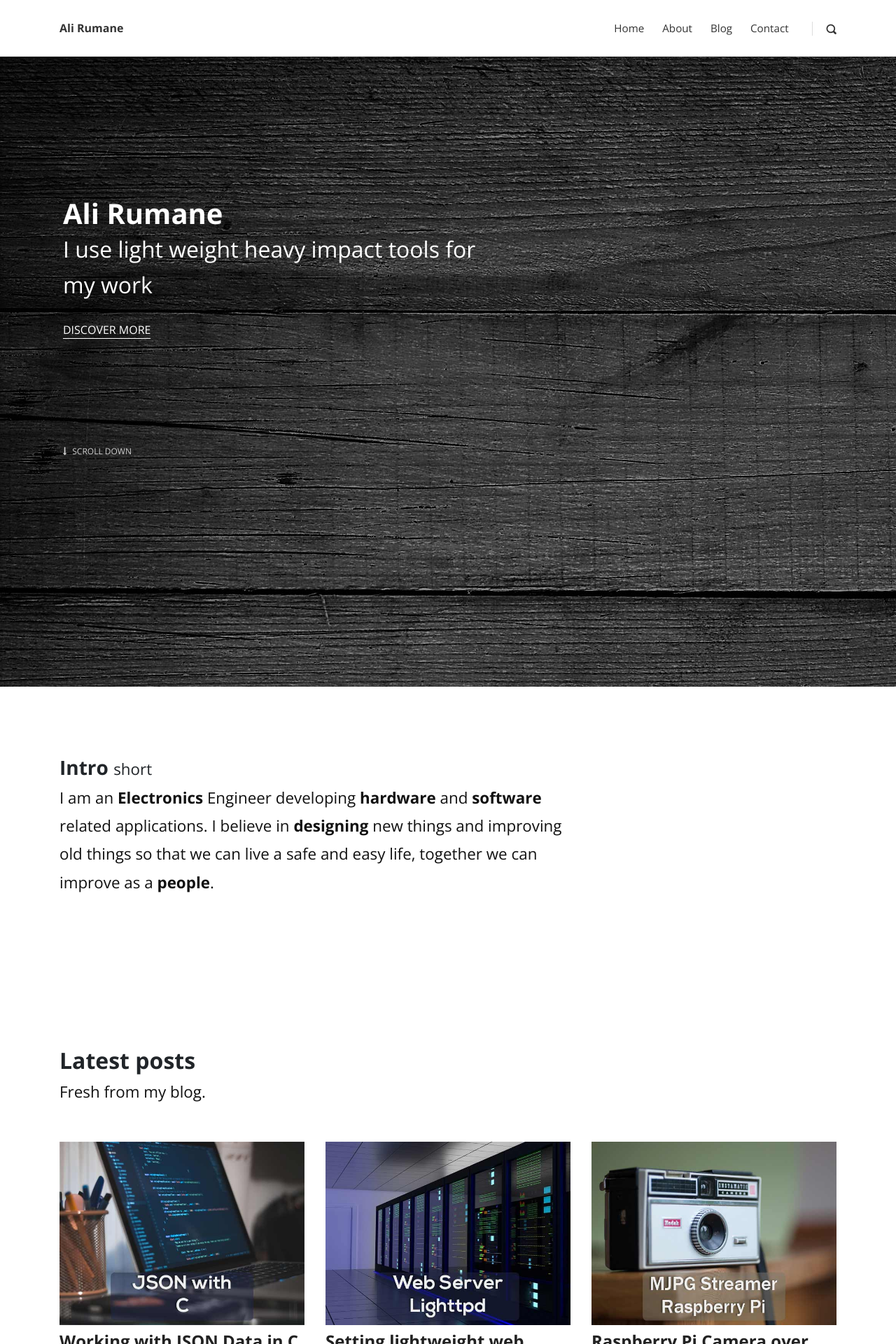
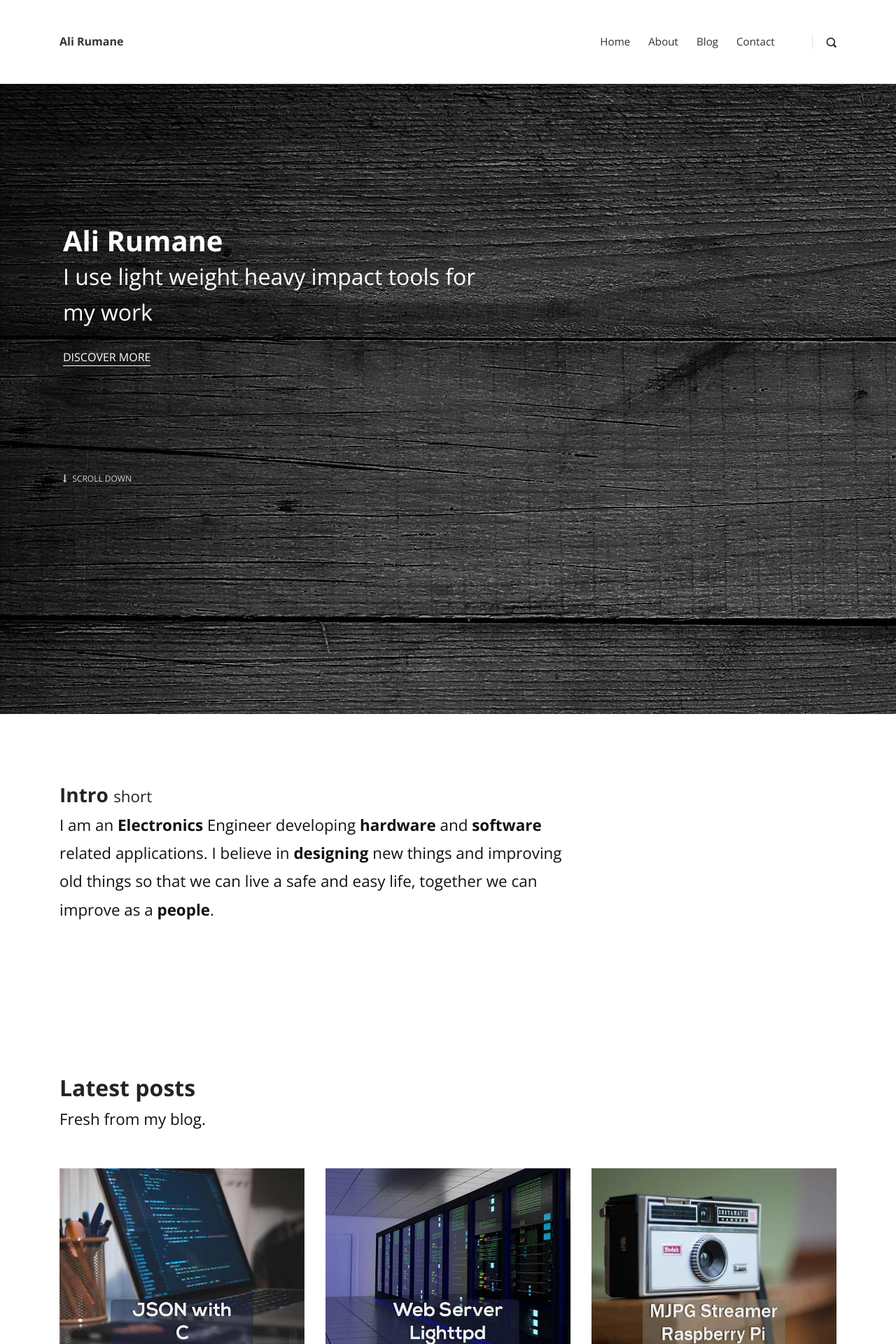
Before and after one commit to alirumane/alirumane.github.io, a Jekyll site: the page built from index.html, in a window 1280 px wide. Shown: the top 1920 px of the page at 70% size. Built offline with Jekyll 4.4.1, drawn with Linux system fonts in a browser that asks for light colours; comment, search, counter and statistics services are not loaded.

Commit message:
Update custom.css

```diff
--- a/assets/css/custom.css
+++ b/assets/css/custom.css
@@ -1,4 +1,8 @@
 /* your styles go here */
+
+ul {
+  padding: 20px;
+}
 
 pre {
     overflow: auto
```
